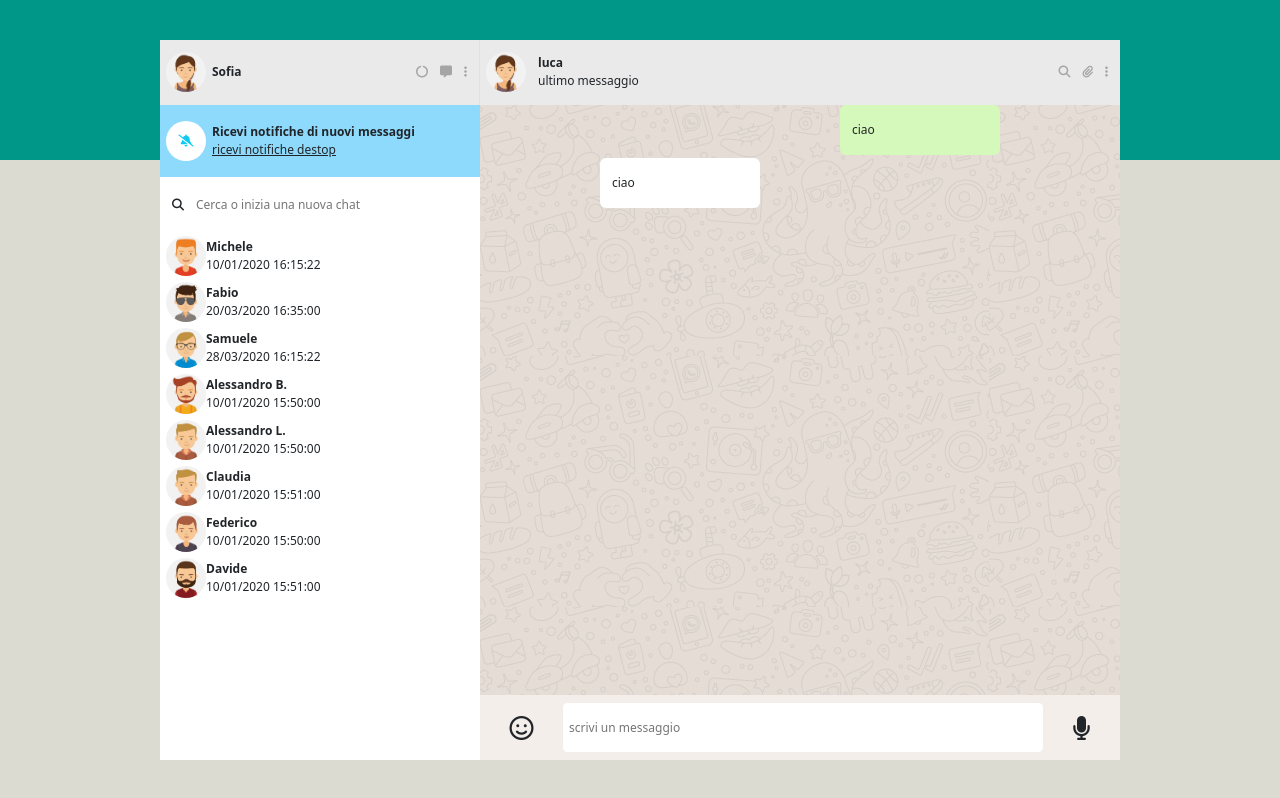
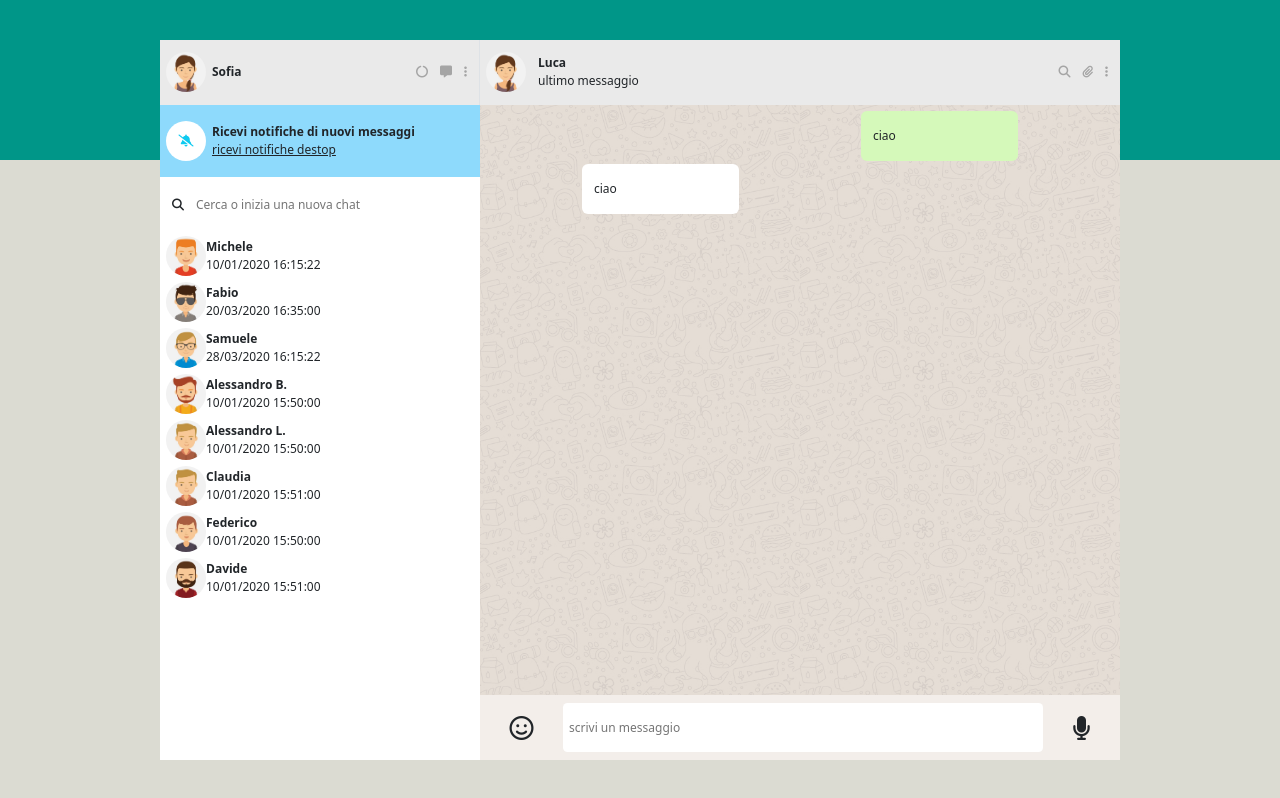
Before and after one commit to fabiodelli/vue-boolzapp, a plain HTML site: page index.html in a window 1280 px wide. Drawn offline with nearby package versions, Linux system fonts and the light colour scheme.

Commit message:
modify img bg

```diff
--- a/index.html
+++ b/index.html
@@ -82,7 +82,7 @@
                     <div class="profile d-flex align-items-center justify-content-between">
                         <div class="profile_img d-flex align-items-center ms-2">
                             <img src="./img/avatar_io.jpg" alt="Profile img">
-                            <div class="ms-2 "><strong>luca</strong> <br><span>ultimo messaggio</span> </div>
+                            <div class="ms-2 "><strong>Luca</strong> <br><span>ultimo messaggio</span> </div>
                         </div>
                         <div class="toggle d-flex align-items-center me-3">
                             <i class="fa-solid fa-magnifying-glass m-2 me-3"></i>
@@ -93,7 +93,7 @@
 
                     <!-- BOX MESSAGE ----------------------->
 
-                    <div class="box_message">
+                    <div class="box_message p-2">
 
                         <div class="d-flex justify-content-end" >
                             <div class="m_green d-flex align-items-center rounded-3 p-3 w-25">ciao</div>
--- a/js/main.js
+++ b/js/main.js
@@ -3,7 +3,9 @@
 const { createApp } = Vue
 createApp({
     data() {
+        activeProfile = 0
         return {
+
             contacts: [
                 {
                     name: 'Michele',
--- a/style.css
+++ b/style.css
@@ -63,17 +63,19 @@
     .box_message{
         height: 82%;
         background-image: url("./img/mine.jpg");
+        background-size:50%;
+
     }
 
     .m_green{
         background-color: rgb(213, 249, 186);
         height: 50px;
-        margin-right: 10rem;
+        margin-right: 8rem;
     }
     .m_white{
         background-color: rgb(255, 255, 255);
         height: 50px;
-        margin-left: 10rem;
+        margin-left: 8rem;
     }
 
     .message_bar{
```
